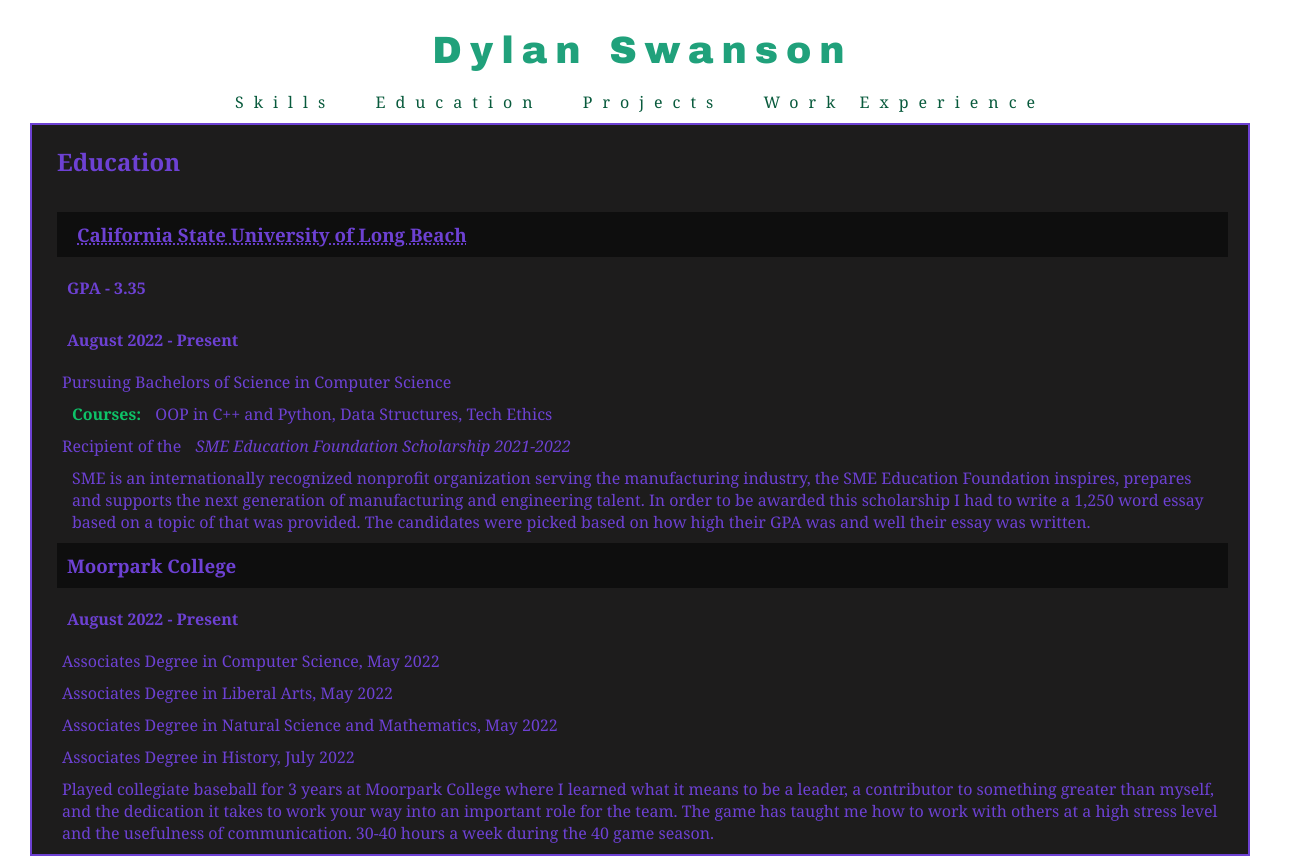
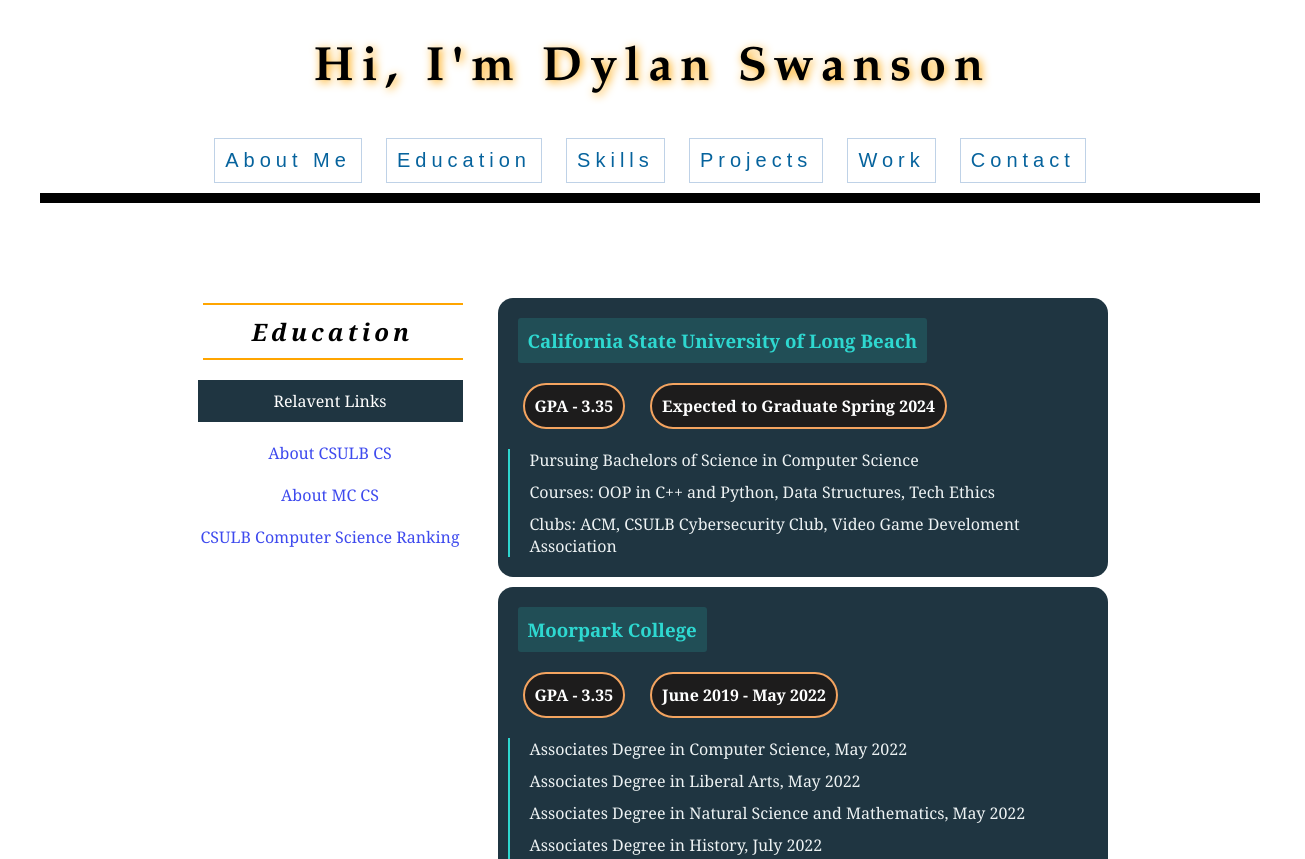
Before and after one commit to Daswanson22/ResumeTemplate-SP, a plain HTML site: page index.html in a window 1280 px wide. Shown: the top 859 px of the page, 1305 px wide, since content can reach past the window. Drawn offline with Linux system fonts and the light colour scheme.

Commit message:
Improved UI
Navigation bar style changed.
Education section complete for now.

```diff
--- a/css/style.css
+++ b/css/style.css
@@ -1,6 +1,7 @@
 * {
   margin: 10px;
   padding: 0px;
+  color: black;
 }
 
 body {
@@ -8,9 +9,46 @@ body {
   font-size: 16px;
 
 }
-header {
+/* ---- Header Section ----*/
+Header {
   text-align: center;
+  margin-bottom: 80px;
 }
+.h1-header {
+  font-size: 48px;
+  font-family: Garamond, Arial, Helvetica;
+  letter-spacing: 8px;
+  color: black;
+  text-shadow:2px 2px 10px orange;
+}
+.container-head {
+  display: flex;
+  flex-direction: column;
+  width: 100%;
+  border-bottom: 10px solid black;
+
+}
+.container-head-links {
+  flex-direction: row;
+  justify-content: space-evenly;
+  margin-bottom: 0px;
+}
+.container-head-links button{
+  font-size: 20px;
+  letter-spacing: 5px;
+  text-align: center;
+  color: rgb(6, 99, 157);
+  background-color: white;
+  border: 1px solid rgba(0, 77, 158, 0.25);
+  height: fit-content;
+  padding: 10px;
+}
+button:hover {
+  background: #30e5dc;
+  box-shadow: 0 0 5px #30e5dc, 0 0 25px #30e5dc, 0 0 50px #30e5dc, 0 0 200px #30e5dc;
+}
+/* ---- End of Header Section ---- */
+
 h1, h2, p{
   text-align: left-justify;
 }
@@ -19,18 +57,72 @@ h1{
 }
 
 h2 {
-  font-size: 24px;
-  margin-bottom: 2%
+  border-top: 2px solid orange;
+  border-bottom: 2px solid orange;
+  letter-spacing: 4px;
+  text-align: center;
+  width: 10em;
 }
-
 h3 {
-  background-color: rgb(0,0,0, 50%);
+  background-color: #30e5dc23;;
+  color: #30e5dce9;
+  border-radius: 3px;
+  width: fit-content;
+  height: fit-content;
+  margin-left: 20px;
+  padding: 10px;
 }
 h4 {
   background-color: rgba(29, 28, 28);
+  color: white;
+
 }
-h1 , h2, h3, h4, p{
-  color: rgb(109, 65, 211);
+
+/* ---- Education Section ---- */
+.container-education {
+  width: 50%;
+  height: 100%;
+  display: flex;
+  flex-direction: column;
+}
+.container-info {
+  padding: 10px 0px;
+  margin: 5px;
+  background-color: #1F3541;
+  border-radius: 15px;
+}
+.list-left-border {
+  border-left: 2px solid #30e5dce9;;
+}
+.container-h4 h4 {
+  width: auto;
+  height: 25%;
+
+  border-radius: 25px;
+  border: 2px solid sandybrown;
+}
+.container-h4 {
+  width:fit-content;
+  height: fit-content;
+  display: flex;
+  justify-content: space-between;
+}
+dl {
+  display: flex;
+  flex-direction: column;
+  text-align: center;
+  margin: 0px;
+}
+dt {
+  background-color: #1F3541;
+  color: white;
+  padding: 10px;
+}
+
+
+/* ---- End of Education Section ---- */
+
+h1 , h2, h4, p{
   margin-left: 15px;
   padding: 10px 10px;
 }
@@ -40,6 +132,8 @@ p {
 a {
   color: rgb(62, 74, 238);
   text-decoration:none;
+  margin: 0px;
+  padding: 0px;
 }
 a:hover {
   color: rgb(122, 5, 177);
@@ -54,42 +148,56 @@ a:active{
 }
 
 li {
-  color: rgb(109, 65, 211);
+  color: #EDF2F3;
   list-style-type: none;
 }
 img {
   border: 5px solid rgb(14, 194, 104);
   border-radius: 15%;
   height: 200px;
-  width: 200px;
+  max-width: 100%;
+  display: block;
 }
 b {
   color: rgb(14, 194, 104)
 }
-.github-logo-div {
-  display: inline-block;
+i {
+  color: #30e5dc;
 }
-.projects-pad {
-  margin: 10px 50px;
-}
-.p-skills {
+.container-skills {
+  border: 2px solid red;
   display: flex;
   flex-direction: row;
-  justify-content: center;
+  justify-content: space-evenly;
 }
 .skill-category {
   border-bottom: 2px solid black;
-  margin-bottom: 8%;
+  margin-bottom: 5%;
   text-align: center;
 }
-
 .skill-list {
   list-style-type: none;
   width: 28em;
-
+  height: fit-content;
   text-align: center;
   animation-name: fade-up;
   animation-duration: 2s;
+  border: 2px solid lime;
+
+}
+.container-projects{
+  display: flex;
+  flex-direction: row;
+  justify-content: space-evenly;
+}
+.github-logo-div {
+  width: 125px;
+  height: 125px;
+
+}
+.github-img {
+  width: 100%;
+  height: 100%;
 }
 
 .Resume-Body {
@@ -97,20 +205,14 @@ b {
   background-color: rgb(250,110,0);
 }
 .category {
-  border: 2px solid rgb(109, 65, 211);
-  background-color: rgba(29, 28, 28);
-
   max-width: 100%;
   min-width: 20%;
+  width: 100%;
+  display: flex;
+  flex-direction: row;
+  justify-content: center;
+}
 
-}
-.h1-header {
-  font-size: 38px;
-  font-weight: bolder;
-  font-family: arial black, Arial, Helvetica;
-  letter-spacing: 8px;
-  color: rgb(32, 161, 123);
-}
 .topic {
   color: rgb(8, 90, 60);
   letter-spacing: 10px;
--- a/index.html
+++ b/index.html
@@ -3,47 +3,95 @@
     <Title>Dylan's Resume</Title>
     <meta name="Description" content="A personal website to show companies my education, skills, projects, and much more. Here you will learn more about myself and my progress in the field of computer science.">
     <meta http-equiv="author" content="Dylan Swanson">
+    <meta name="viewport" content="width=device-width, initial-scale=1">
+
     <link href="css\style.css" type="text/css" rel="stylesheet"/>
     <link href="css\sytleLayout.css" type="text/css" rel="stylesheet"/>
   </head>
   <Header>
-    <h1 class="h1-header">Dylan Swanson</h1>
-    <a href="#Skills" class="Topic 2">Skills</a>
+    <div class="container-head">
+      <h1 class="h1-header">Hi, I'm Dylan Swanson</h1>
+      <div class="container-head-links">
+        <button onclick="window.location.href='#Work';">About Me</button>
+        <button onclick="window.location.href='#Ed';">Education</button>
+        <button onclick="window.location.href='#Skills';">Skills</button>
+        <button onclick="window.location.href='#Projects';">Projects</button>
+        <button onclick="window.location.href='#Work';">Work</button>
+        <button onclick="window.location.href='#Work';">Contact</button>
+
+        <!-- <a href="#Skills" class="Topic 2">Skills</a>
         <a href="#Ed" class="Topic">Education</a>
         <a href="#Projects" class="Topic">Projects</a>
-    <a href="#Work" class="Topic 2">Work Experience</a>
+        <a href="#Work" class="Topic 2">Work Experience</a> -->
+      </div>
+    </div>
+
   </Header>
   <body>
 
     <div class="Category">
+      <div>
+        <em>
           <h2 id="Ed">Education</h2>
-      <div class="Ed-Body">
-        <h3><abbr title="California State University of Long Beach">California State University of Long Beach</abbr></h3>
+        </em>
+
+          <dl>
+            <dt>Relavent Links</dt>
+            <dd><a href="https://www.csulb.edu/college-of-engineering/computer-engineering-computer-science">About CSULB CS</a></dd>
+            <dd><a href="https://www.moorparkcollege.edu/departments/academic/computer-science">About MC CS</a></dd>
+            <dd><a href="https://www.collegefactual.com/colleges/california-state-university-long-beach/academic-life/academic-majors/computer-information-sciences/computer-science/">CSULB Computer Science Ranking</a></dd>
+          </dl>
+
+      </div>
+
+      <div class="container-education">
+        <div class="container-info">
+          <h3 id="topic-title">California State University of Long Beach</h3>
+          <div class="container-h4">
             <h4>GPA - 3.35</h4>
-        <h4>August 2022 - Present</h4>
+            <h4>Expected to Graduate Spring 2024</h4>
+          </div>
+
+          <div class="list-left-border">
             <ul>
               <li>Pursuing Bachelors of Science in Computer Science</li>
-          <li><b>Courses:</b> OOP in C++ and Python, Data Structures, Tech Ethics</li>
-          <li>Recipient of the <i>SME Education Foundation Scholarship 2021-2022</i></li>
-          <ul><li>SME is an internationally recognized nonprofit organization serving the manufacturing industry, the SME Education Foundation inspires, prepares and supports the next generation of manufacturing and engineering talent. In order to be awarded this scholarship I had to write a 1,250 word essay based on a topic of that was provided. The candidates were picked based on how high their GPA was and well their essay was written. </li></ul>
+              <li>Courses: OOP in C++ and Python, Data Structures, Tech Ethics</li>
+              <li>Clubs: ACM, CSULB Cybersecurity Club, Video Game Develoment Association</li>
             </ul>
           </div>
-      <div class=""Ed-BodyS>
-        <h3>Moorpark College</h3>
-        <h4>August 2022 - Present</h4>
+        </div>
+
+        <div class="container-info">
+          <h3 id="topic-title">Moorpark College</h3>
+
+          <div class="container-h4">
+            <h4>GPA - 3.35</h4>
+            <h4>June 2019 - May 2022</h4>
+          </div>
+
+          <div class="list-left-border">
             <ul>
               <li>Associates Degree in Computer Science, May 2022</li>
               <li>Associates Degree in Liberal Arts, May 2022</li>
               <li>Associates Degree in Natural Science and Mathematics, May 2022</li>
               <li>Associates Degree in History, July 2022</li>
               <li>Played collegiate baseball for 3 years at Moorpark College where I learned what it means to be a leader, a contributor to something greater than myself, and the dedication it takes to work your way into an important role for the team. The game has taught me how to work with others at a high stress level and the usefulness of communication. 30-40 hours a week during the  40 game season. </li>
+              <li>Recipient of the <i>SME Education Foundation Scholarship 2021-2022</i></li>
+              <li>SME is an internationally recognized nonprofit organization serving the manufacturing industry, the SME Education Foundation inspires, prepares and supports the next generation of manufacturing and engineering talent. In order to be awarded this scholarship I had to write a 1,250 word essay based on a topic of that was provided. The candidates were picked based on how high their GPA was and well their essay was written. </li>
             </ul>
           </div>
         </div>
 
+      </div>
+
+    </div>
+
     <div class="Category">
+      <em>
         <h2 id="Skills">Skills</h2>
-      <div class="p-skills">
+      </em>
+      <div class="container-skills">
+
         <div>
           <ul class="skill-list">
             <li><h3 class="skill-category">Languages</h3></li>
@@ -56,6 +104,7 @@
             <li>Javascript</li>
           </ul>
         </div>
+
         <div>
           <ul class="skill-list">
             <li><h3 class="skill-category">Technologies</h3></li>
@@ -69,10 +118,16 @@
 
       </div>
     </div>
+
+    <!-- Projects -->
     <div class="Category">
+      <em>
         <h2 id="Projects">Projects</h2>
-        <div class="p-skills">
-          <div class="skill-list projects-pad">
+      </em>
+      <div class="container-projects">
+
+        <div class="skill-list">
+
           <ul>
             <li><h3 class="skill-category ">Project Finance</h3></li>
             <li>This project was created in inspiration to keep better track of where my money is going. I have found it hard to keep track of my finances while working multiple hourly jobs. With this I will have a more modern and neat representation of where my money is going.</li>
@@ -80,19 +135,27 @@
             <li>Linked SQL database to save past transactions.</li>
             <li>Architected using Object Oriented methodology.</li>
           </ul>
+
         </div>
 
-          <div class="github-logo-div projects-pad">
-            <a href="https://www.freeiconspng.com/img/16158" title="Image from freeiconspng.com"><img src="https://www.freeiconspng.com/uploads/github-logo-icon-5.png" width="350" alt="Icons Windows Github Logo For" /></a>
+        <div class="github-logo-div">
+          <a href="https://github.com/Daswanson22/Project-Finance" title="Image from github.com"><img src="images/GitHub-Mark-120px-plus.png" width="350" alt="Icon/Link Github Logo" class="github-img"/></a>
         </div>
+
       </div>
     </div>
 
     <div class="Category">
+      <em>
         <h2 id="Work">Work Experience</h2>
-      <h3>Finney's Crafthouse</h3>
+      </em>
+      <h3 id="topic-title">Finney's Crafthouse</h3>
+
+      <div class="container-h4">
+        <h4>Position - Bartender</h4>
         <h4>April 2022 - Present</h4>
-      <h4>Bartender</h4>
+      </div>
+
       <ul>
         <li><b>Employee of the month for August 2022</b></li>
         <li>Utilized team members to ensure that the bar is working efficiently.</li>
@@ -101,9 +164,12 @@
         <li>Tasked to train new employee's for the barback, drink runner and bartender position.</li>
       </ul>
 
-      <h3>Yarrow YMCA</h3>
+      <h3 id="topic-title">Yarrow YMCA</h3>
+      <div class="container-h4">
         <h4>Aug 2021 - Aug 2022</h4>
         <h4>Fitness Attendant</h4>
+      </div>
+
       <ul>
         <li>Engage with members and ensure that they have everything they need.</li>
         <li>Collaborate with team members and trainers to plan, set up and run the classes during the day.</li>
```
Also changed, not shown: images/GitHub-Mark-120px-plus.png (added), 1 other file. Lines whose indentation alone changed are shown as unchanged.
